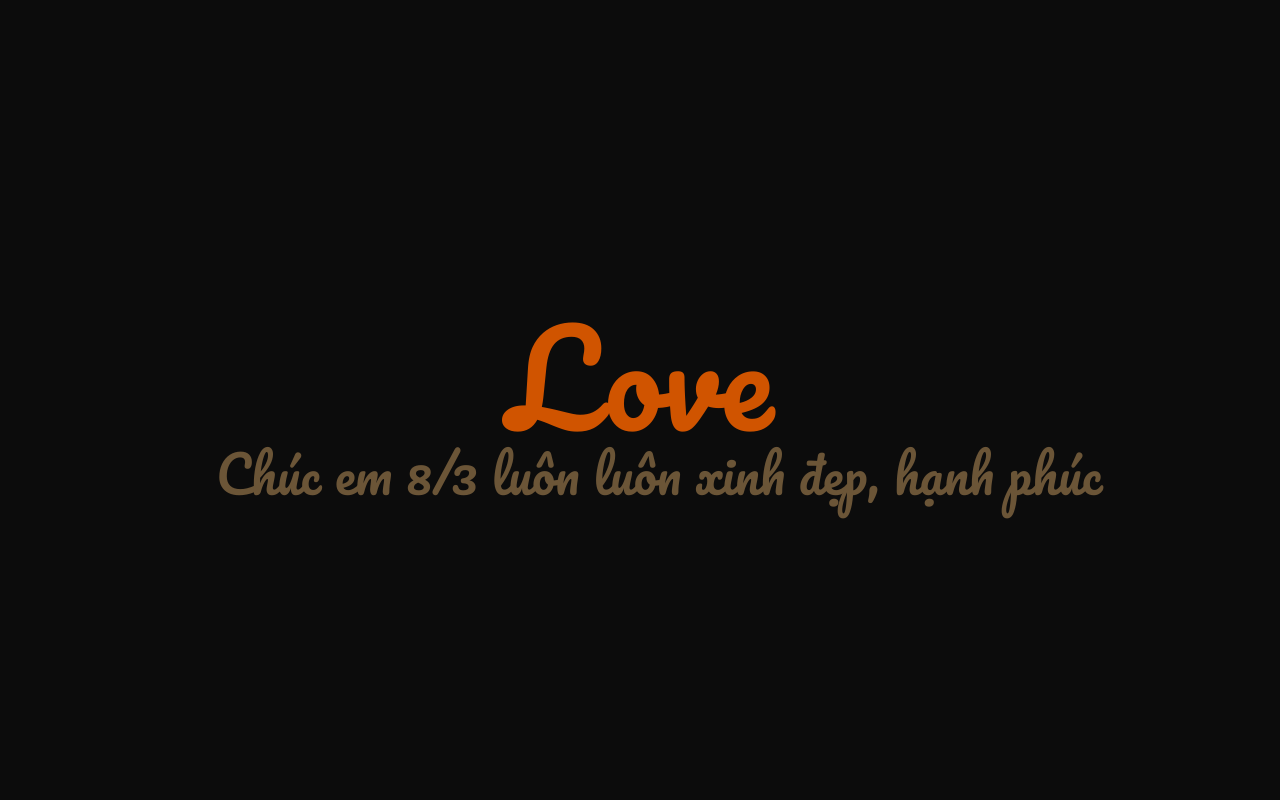
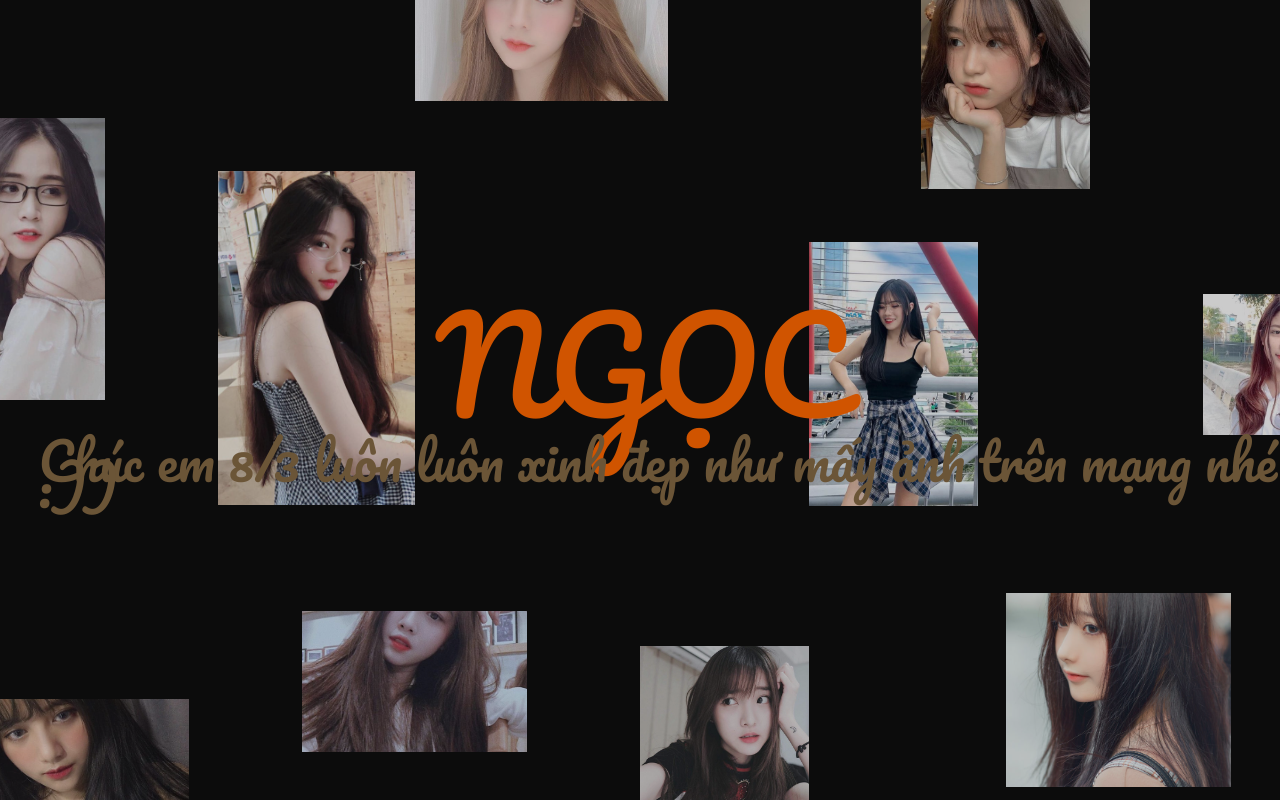
Before and after one commit to womenDay/MinhNgoc, a plain HTML site: page index.html in a window 1280 px wide. Drawn offline with Linux system fonts and the light colour scheme; a web font is replaced by a local one.

Commit message:
A
A

Signed-off-by: womenDay <45395107+womenDay@users.noreply.github.com>

```diff
--- a/index.html
+++ b/index.html
@@ -24,29 +24,29 @@ supportsCssVars() || alert("Please view this demo in a modern browser that suppo
 			</div>
 			<div class="content">
 				<div class="grid">
-					<div class="grid__item pos-2"><div class="grid__item-img" style="background-image:url(./img/img5.jpg);" class="hover" ></div></div>
-					<div class="grid__item pos-3"><div class="grid__item-img" style="background-image:url(./img/img1.jpg);" class="hover"></div></div>
-					<div class="grid__item pos-4"><div class="grid__item-img" style="background-image:url(./img/img4.jpg);" class="hover"></div></div>
-					<div class="grid__item pos-1"><div class="grid__item-img" style="background-image:url(./img/img8.jpg);" class="hover"></div></div>
-					<div class="grid__item pos-5"><div class="grid__item-img" style="background-image:url(./img/img11.jpg);" class="hover"></div></div>
-					<div class="grid__item pos-6"><div class="grid__item-img" style="background-image:url(./img/img29.jpg);" class="hover"></div></div>
-					<div class="grid__item pos-7"><div class="grid__item-img" style="background-image:url(./img/img32.jpg);" class="hover"></div></div>
-					<div class="grid__item pos-8"><div class="grid__item-img" style="background-image:url(./img/img8.jpg);" class="hover"></div></div>
-					<div class="grid__item pos-9"><div class="grid__item-img" style="background-image:url(./img/img9.jpg);" class="hover"></div></div>
-					<div class="grid__item pos-10"><div class="grid__item-img" style="background-image:url(./img/img28.jpg);" class="hover"></div></div>
+					<div class="grid__item pos-2"><div class="grid__item-img" style="background-image:url(./img100.jpg);" class="hover" ></div></div>
+					<div class="grid__item pos-3"><div class="grid__item-img" style="background-image:url(./img101.jpg);" class="hover"></div></div>
+					<div class="grid__item pos-4"><div class="grid__item-img" style="background-image:url(./img102.jpg);" class="hover"></div></div>
+					<div class="grid__item pos-1"><div class="grid__item-img" style="background-image:url(./img103.jpg);" class="hover"></div></div>
+					<div class="grid__item pos-5"><div class="grid__item-img" style="background-image:url(./img104.jpg);" class="hover"></div></div>
+					<div class="grid__item pos-6"><div class="grid__item-img" style="background-image:url(./img105.jpg);" class="hover"></div></div>
+					<div class="grid__item pos-7"><div class="grid__item-img" style="background-image:url(./img106.jpg);" class="hover"></div></div>
+					<div class="grid__item pos-8"><div class="grid__item-img" style="background-image:url(./img107.jpg);" class="hover"></div></div>
+					<div class="grid__item pos-9"><div class="grid__item-img" style="background-image:url(./img108.jpg);" class="hover"></div></div>
+					<div class="grid__item pos-10"><div class="grid__item-img" style="background-image:url(./img109.jpg);" class="hover"></div></div>
 				</div>
                 <h2 class="content__title no-select">
-					<span>Love</span>
+					<span>NGỌC</span>
 				</h2>
 				<h2 class="content__title no-select">
-					<span class="content__title-sub">Chúc em 8/3 luôn luôn xinh đẹp, hạnh phúc </span>
+					<span class="content__title-sub">Chúc em 8/3 luôn luôn xinh đẹp như mấy ảnh trên mạng nhé :))</span>
 				</h2>
 			</div>
 		</main>
         <svg class="cursor" width="80" height="80" viewBox="0 0 80 80">
 			<circle class="cursor__inner" cx="40" cy="40" r="20"></circle>
 		</svg>
-		<audio src="./img/NgayDauTien-DucPhuc-7129810.mp3" controls autoplay> </audio>
+		<audio src="./NgayDauTien-DucPhuc-7129810.mp3" controls autoplay> </audio>
 		<script src="./script.js"></script>
 	</body>
 </html>
```
